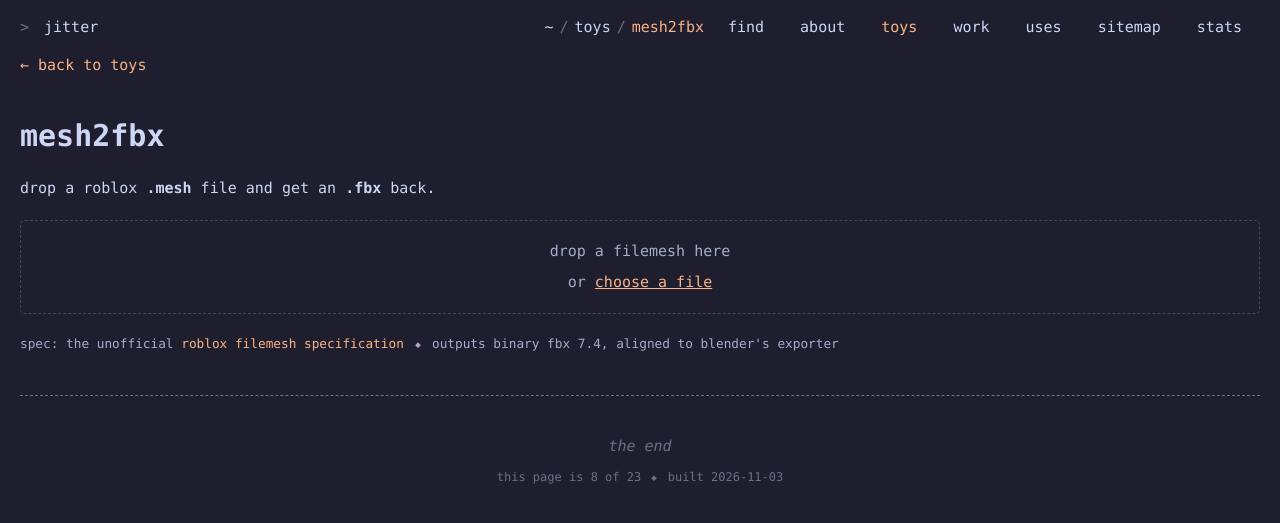
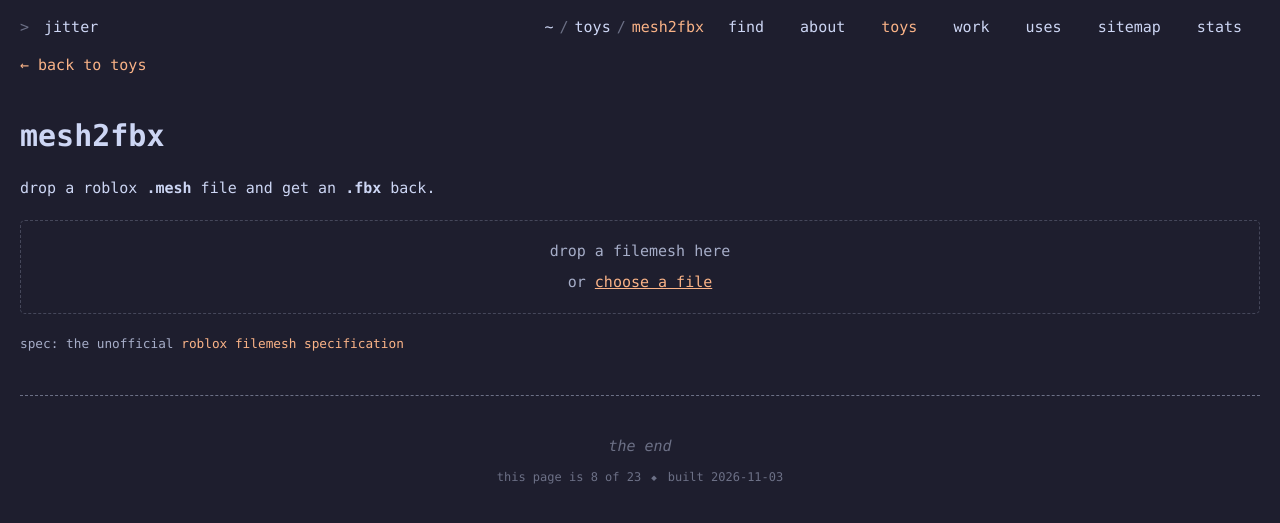
Before and after one commit to jitterdev/jitterdev.github.io, a Jekyll site: the page built from toys/mesh2fbx/index.html, in a window 1280 px wide. Shown: the top 523 px of the page. Built offline with Jekyll 4.4.1, drawn with Linux system fonts in a browser that asks for light colours.

Commit message:
remove redundant info from mesh2fbx

```diff
--- a/toys/mesh2fbx/index.html
+++ b/toys/mesh2fbx/index.html
@@ -55,7 +55,6 @@ description: "converts roblox filemesh files to fbx."
         <p class="credit">
           spec: the unofficial
           <a href="https://devforum.roblox.com/t/roblox-filemesh-format-specification/326114">roblox filemesh specification</a>
-          <span class="sep" aria-hidden="true">/</span> outputs binary fbx 7.4, aligned to blender's exporter
         </p>
         <hr />
         <p class="end">
```
